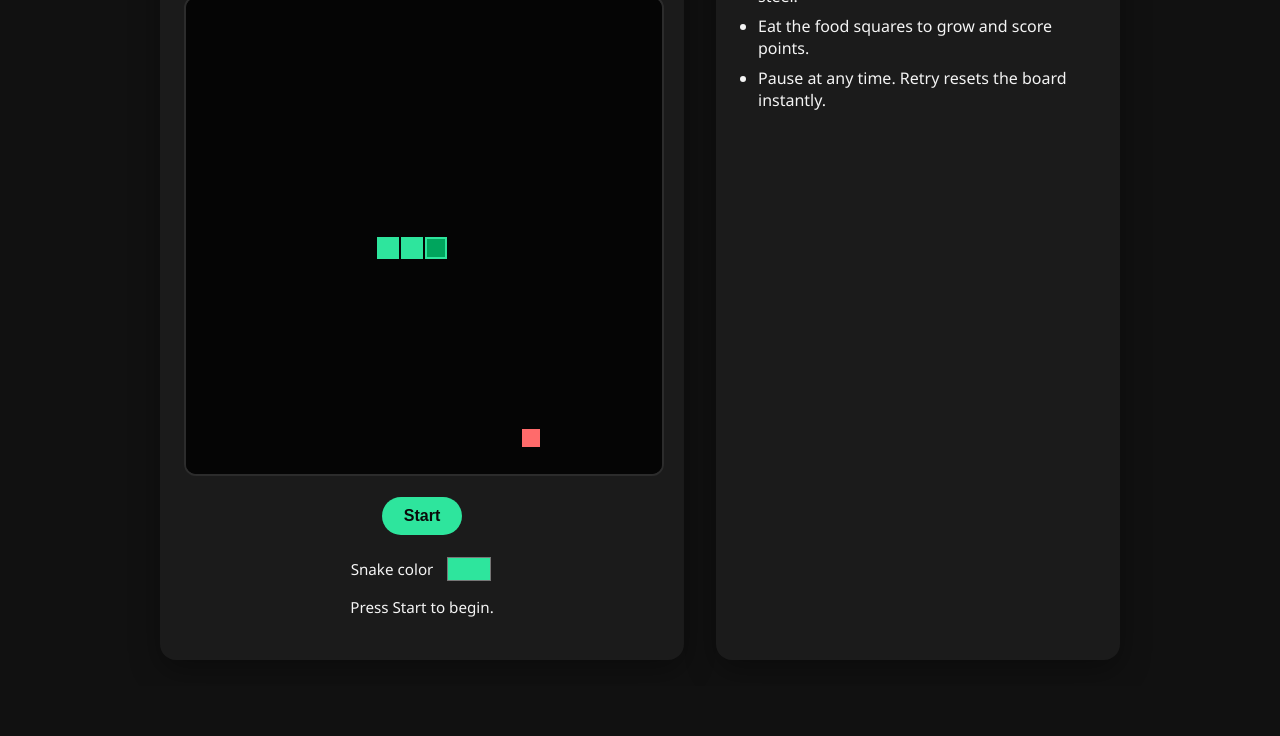
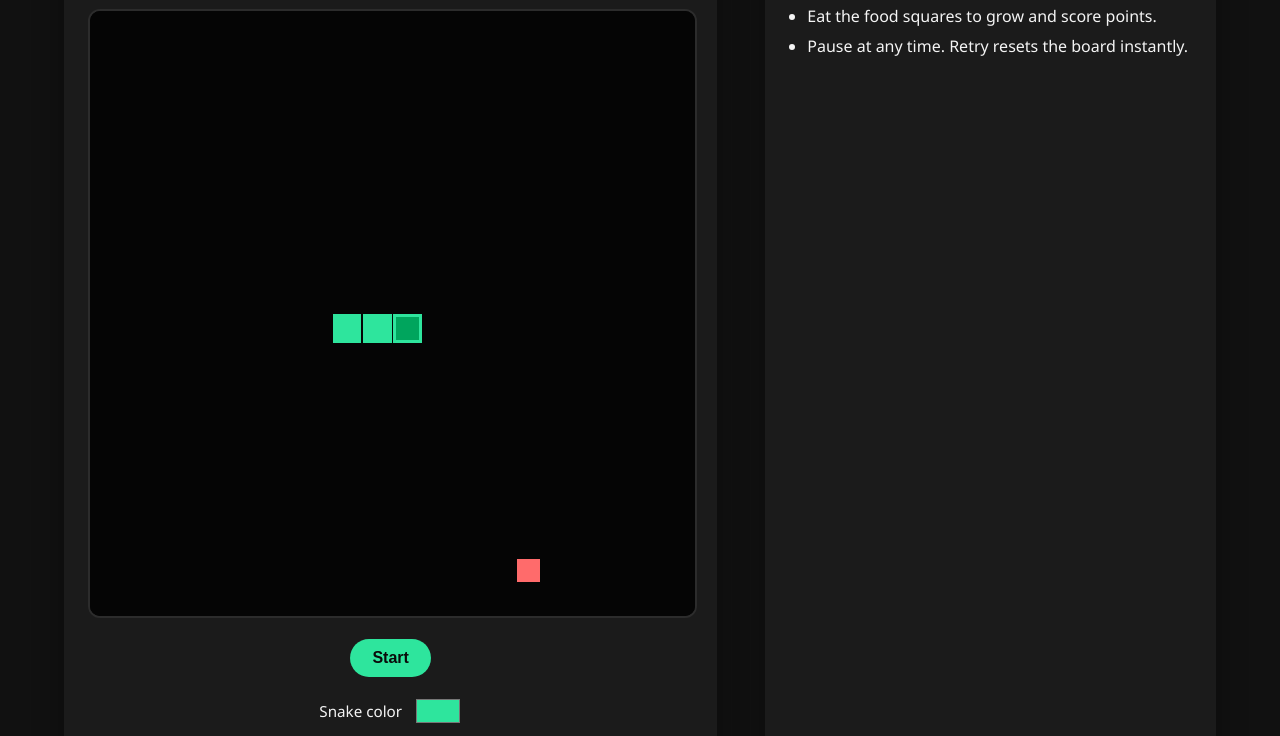
Before and after one commit to EvoDoesCoding/snake-game, a plain HTML site: page index.html in a window 1280 px wide. Shown: the part 162-898 px from the top of the page. Before the commit the page ends 848 px from the top, so only its background shows below. Drawn offline with Linux system fonts and the light colour scheme.

Commit message:
Improve desktop layout

```diff
--- a/styles.css
+++ b/styles.css
@@ -9,18 +9,18 @@
 body {
   margin: 0;
   min-height: 100vh;
-  display: grid;
-  place-items: center;
-  padding: 24px;
+  display: flex;
+  justify-content: center;
+  align-items: flex-start;
+  padding: clamp(16px, 3vw, 64px);
 }
 
 .layout {
   display: flex;
   flex-wrap: wrap;
-  gap: 32px;
-  max-width: 960px;
-  width: 100%;
-  justify-content: center;
+  gap: clamp(24px, 4vw, 48px);
+  width: min(90vw, 1600px);
+  justify-content: space-between;
 }
 
 .panel,
@@ -32,7 +32,7 @@ body {
 }
 
 .panel {
-  flex: 1 1 360px;
+  flex: 2 1 520px;
   text-align: center;
 }
 
@@ -108,7 +108,7 @@ button:active {
 }
 
 .instructions {
-  flex: 1 1 240px;
+  flex: 1 1 360px;
 }
 
 .instructions h2 {
```
